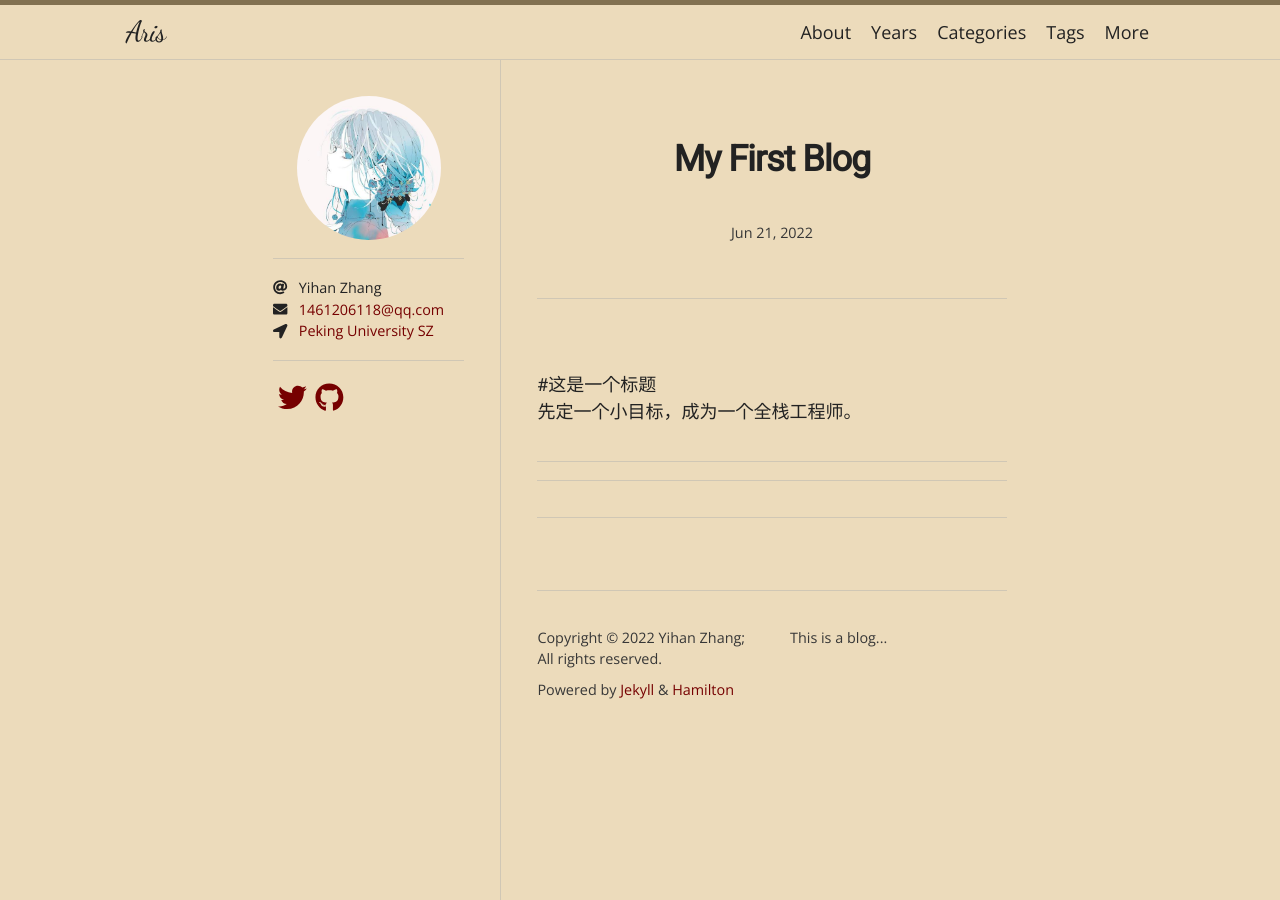
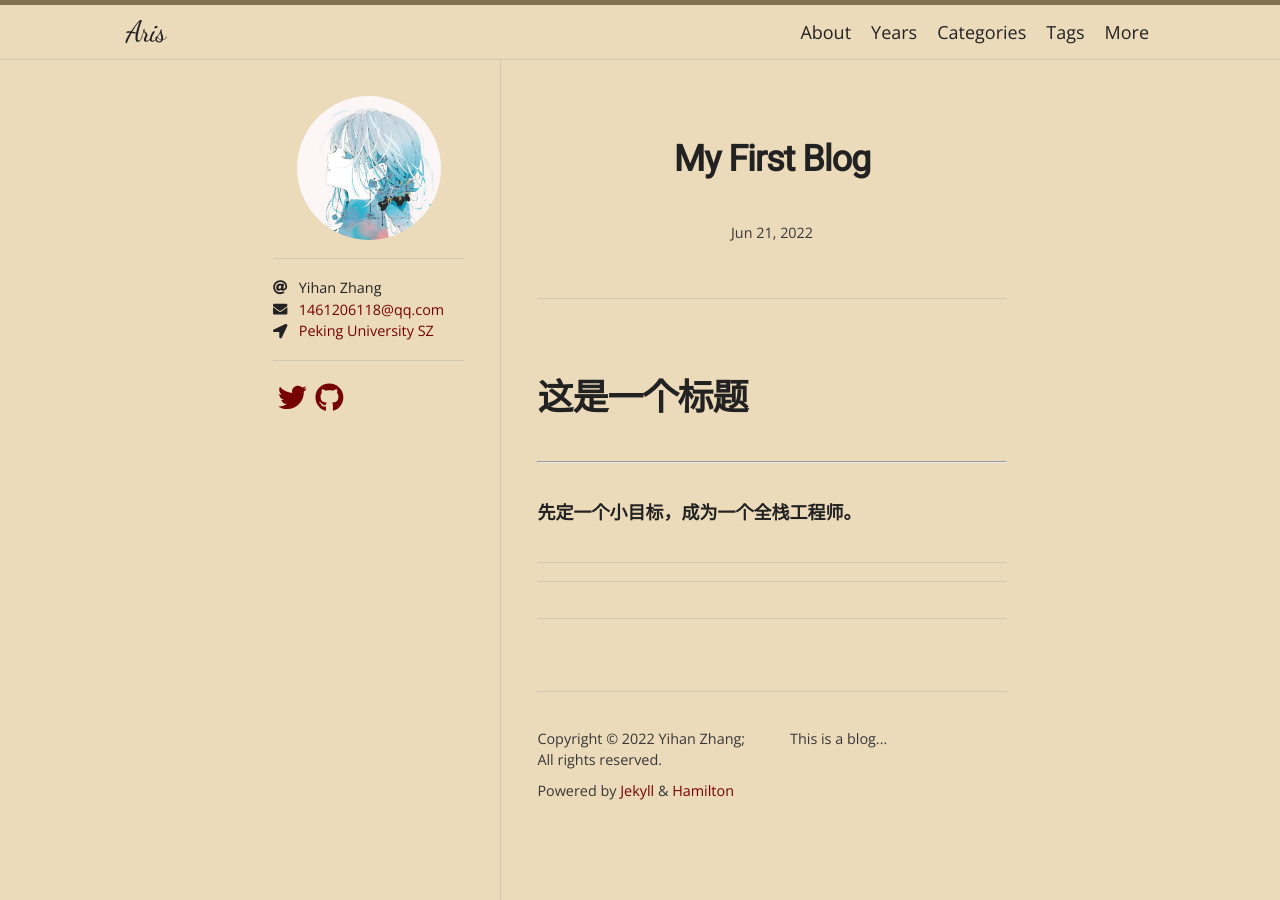
Before and after one commit to Aris-z/zyhacquaintance.github.io, a Jekyll site: the page built from _posts/2022-06-21-my-first-blog.md, in a window 1280 px wide. Built offline with Jekyll 4.4.1, drawn with Linux system fonts in a browser that asks for light colours; nearby versions of some CDN libraries; some web fonts are replaced; our own code applies the rules of GitHub Pages for plain Markdown files.

```diff
--- a/_posts/2022-06-21-my-first-blog.md
+++ b/_posts/2022-06-21-my-first-blog.md
@@ -1,2 +1,3 @@
-#这是一个标题
-先定一个小目标，成为一个全栈工程师。
+# 这是一个标题
+*****
+**先定一个小目标，成为一个全栈工程师。**
```
